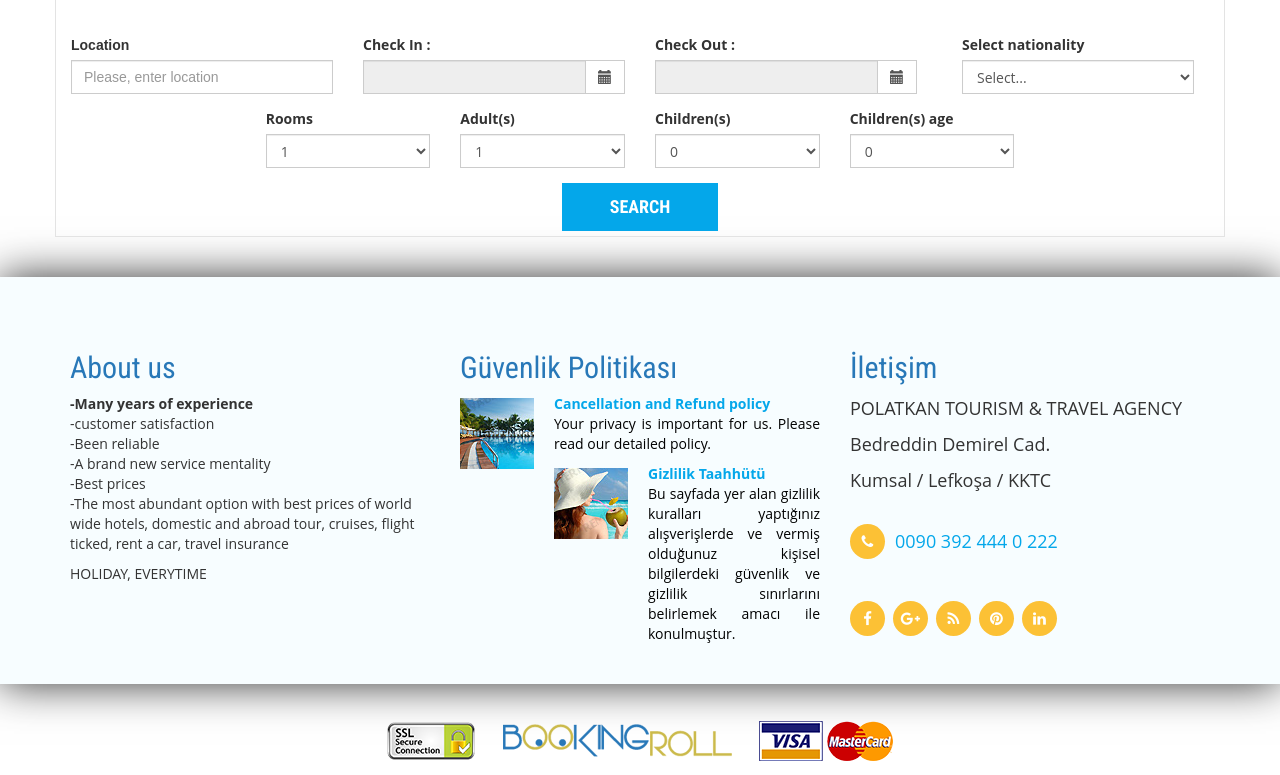
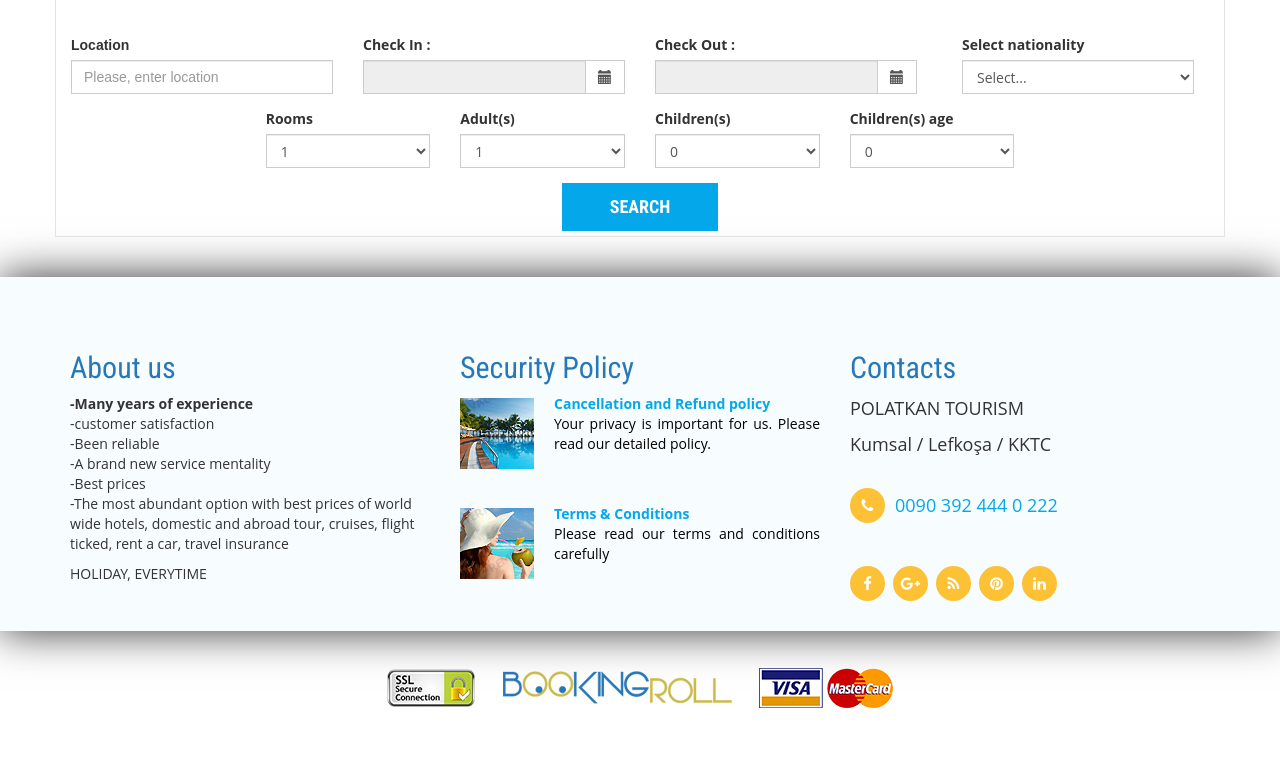
Before and after one commit to samwolf1982/booking_reservations_with_api4, a PHP site: page /cache/Hotels.php in a window 1280 px wide. Shown: the part 267-1042 px from the top of the page. After the commit the page ends 975 px from the top, so only its background shows below. Run offline with PHP 8.4, Linux system fonts and the light colour scheme.

Commit message:
bag footer ok

```diff
--- a/includes/php/footer.php
+++ b/includes/php/footer.php
@@ -27,7 +27,7 @@ require_once  'translate.php';
 				</div>
 				<div class="col-md-4">
 					<a href="Gizlilik.php">
-						<h4 class="custom_footer_header">Güvenlik Politikası</h4>
+						<h4 class="custom_footer_header">Security Policy</h4>
 					</a>
 
 
@@ -44,19 +44,19 @@ require_once  'translate.php';
 							</p>
 						</div>
 					</a>
+					<br><br>
 
 
 
-					<a href="#">
+					<a href="/return_policy.php">
 						<div class="f_img_block">
 							<img src="images/f_img1.jpg" alt="">
 						</div>
 						<div class="extra_wrapper">
 							<strong class="col4">
-								<p class="mb0">Gizlilik Taahhütü</p>
+								<p class="mb0">Terms & Conditions</p>
 							</strong>
-							<p class="description_p">Bu sayfada yer alan gizlilik kuralları yaptığınız alışverişlerde ve vermiş
-								olduğunuz kişisel bilgilerdeki güvenlik ve gizlilik sınırlarını belirlemek amacı ile konulmuştur.
+							<p class="description_p">Please read our terms and conditions carefully
 							</p>
 						</div>
 					</a>
@@ -82,10 +82,10 @@ require_once  'translate.php';
 -->
 				</div>
 				<div class="col-md-4 contact_info">
-					<h4 class="custom_footer_header">İletişim</h4>
+					<h4 class="custom_footer_header">Contacts</h4>
 					<address>
-						<p>POLATKAN TOURISM &amp; TRAVEL AGENCY</p>
-						<p>Bedreddin Demirel Cad.</p>
+						<p>POLATKAN TOURISM</p>
+						<p></p>
 						<p>Kumsal / Lefkoşa / KKTC</p>
 						<p class="col4"><span class="footer_phone"><i style="padding-top: 9px;" class="fa fa-phone"></i></span><span class="footer_phone_number">0090 392 444 0 222</span></p>
 					</address>
```
